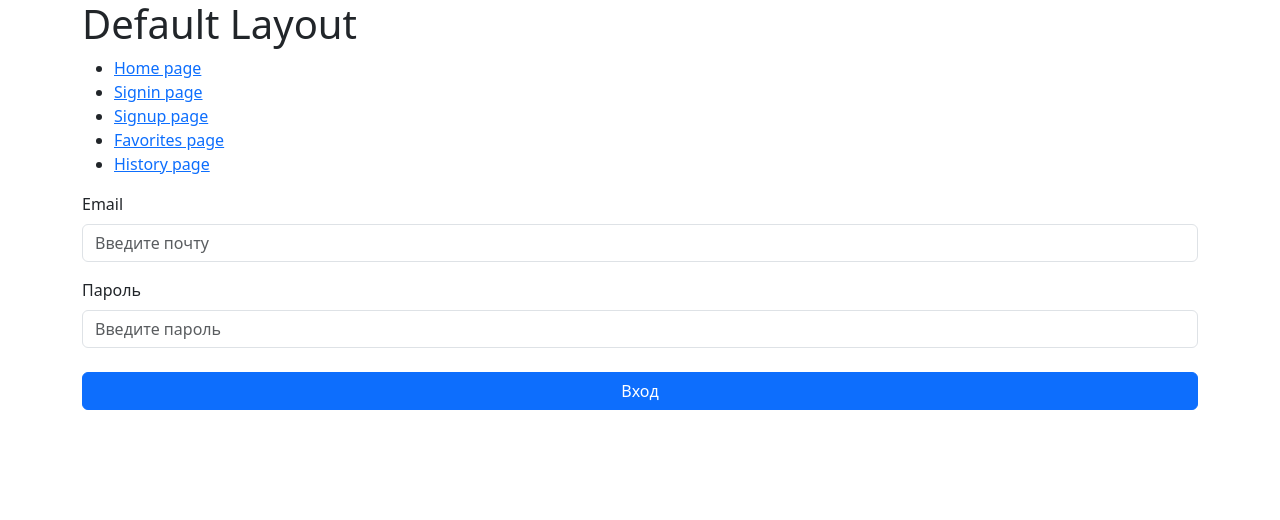
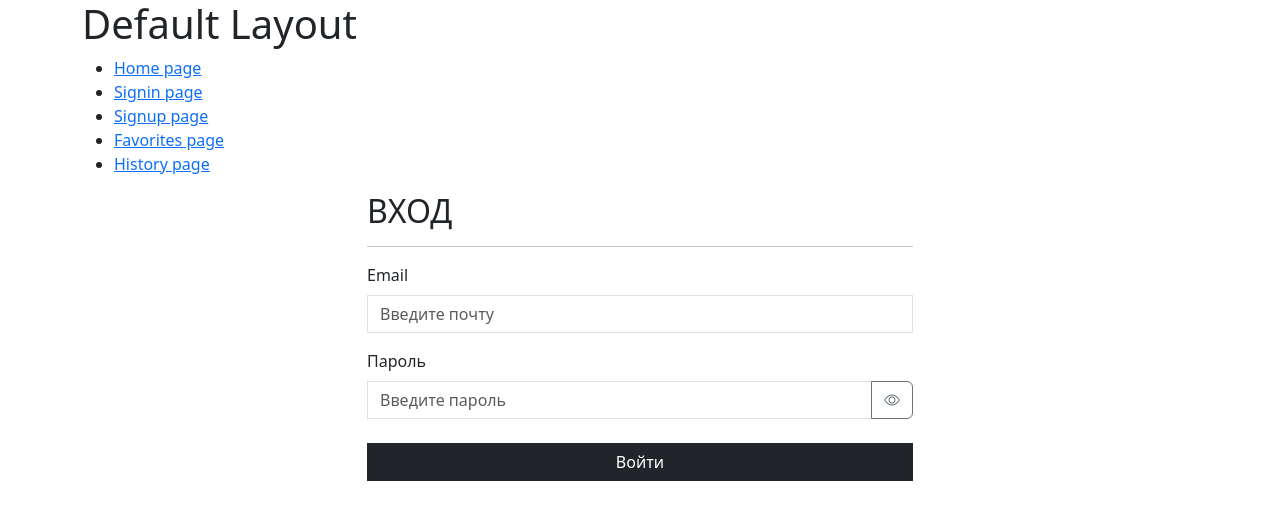
Before and after one commit to absolemDev/aston-team-work, a React (Create React App) app: page /signin in a window 1280 px wide. Shown: the top 520 px of the page. Built offline with nearby package versions, Linux system fonts and the light colour scheme; no server answers.

Commit message:
forms: styled forms

```diff
--- a/package.json
+++ b/package.json
@@ -13,6 +13,7 @@
     "@types/react-dom": "^18.2.19",
     "axios": "^1.6.7",
     "bootstrap": "^5.3.3",
+    "bootstrap-icons": "^1.11.3",
     "react": "^18.2.0",
     "react-bootstrap": "^2.10.1",
     "react-dom": "^18.2.0",
--- a/src/app/components/common/form/button.tsx
+++ b/src/app/components/common/form/button.tsx
@@ -22,7 +22,7 @@ const ButtonElement = ({
     <Button
       type={type}
       variant={variant}
-      className={`mt-2${stretch ? " w-100" : ""}`}
+      className={`mt-2 rounded-0 ${stretch ? " w-100" : ""}`}
       disabled={disabled}
       onClick={onClick}
     >
--- a/src/app/components/common/form/inputGroup.tsx
+++ b/src/app/components/common/form/inputGroup.tsx
@@ -1,5 +1,5 @@
-import { ChangeEventHandler, memo } from "react";
-import { Form } from "react-bootstrap";
+import { ChangeEventHandler, memo, useState } from "react";
+import { Button, Form, InputGroup } from "react-bootstrap";
 
 interface InputGroupProps {
   value: string;
@@ -12,7 +12,7 @@ interface InputGroupProps {
   error?: string;
 }
 
-const InputGroup = ({
+const FieldGroup = ({
   id,
   type = "text",
   label,
@@ -20,22 +20,36 @@ const InputGroup = ({
   error,
   ...props
 }: InputGroupProps) => {
+  const [showPassword, setShowPassword] = useState(false);
+
+  const toggleShowPassword = () => {
+    setShowPassword((prevState) => !prevState);
+  };
+
   return (
     <Form.Group className="mb-3" controlId={id}>
       {label && <Form.Label>{label}</Form.Label>}
+      <InputGroup>
         <Form.Control
-        type={type}
+          type={showPassword ? "text" : type}
           name={name || id}
           {...props}
           isInvalid={!!error}
+          className="rounded-0"
         />
+        {type === "password" && (
+          <Button variant="outline-secondary" onClick={toggleShowPassword}>
+            <i className={"bi bi-eye" + (showPassword ? "-slash" : "")}></i>
+          </Button>
+        )}
         {error && (
           <Form.Control.Feedback type="invalid">{error}</Form.Control.Feedback>
         )}
+      </InputGroup>
     </Form.Group>
   );
 };
 
-const InputGroupMemo = memo(InputGroup);
+const InputGroupMemo = memo(FieldGroup);
 
 export { InputGroupMemo };
--- a/src/app/components/pages/signin.page.tsx
+++ b/src/app/components/pages/signin.page.tsx
@@ -1,11 +1,14 @@
 import React from "react";
 import { LoginFrom } from "../ui/forms/loginFrom";
+import { Col, Row } from "react-bootstrap";
 
 const SigninPage = () => {
   return (
-    <>
-      <LoginFrom />
-    </>
+    <Row>
+      <Col md={{ span: 6, offset: 3 }}>
+        <LoginFrom />
+      </Col>
+    </Row>
   );
 };
 
--- a/src/app/components/pages/signup.page.tsx
+++ b/src/app/components/pages/signup.page.tsx
@@ -1,10 +1,13 @@
+import { Col, Row } from "react-bootstrap";
 import { RegisterForm } from "../ui";
 
 const SignupPage = () => {
   return (
-    <>
-      <RegisterForm />
-    </>
+    <Row>
+      <Col md={{ span: 6, offset: 3 }}>
+        <RegisterForm />
+      </Col>
+    </Row>
   );
 };
 
--- a/src/app/components/ui/forms/loginFrom.tsx
+++ b/src/app/components/ui/forms/loginFrom.tsx
@@ -39,7 +39,7 @@ const LoginFrom = () => {
 
   const onSubmit: FormSubmit = useCallback(
     (data) => dispatch(logIn(data.email, data.password, () => navigate("/"))),
-    [dispatch]
+    [dispatch, navigate]
   );
 
   const { formData, handeleSubmit, handleChange, errors } = useForm(
@@ -56,6 +56,9 @@ const LoginFrom = () => {
   );
 
   return (
+    <>
+      <h2>ВХОД</h2>
+      <hr />
       <Form onSubmit={handeleSubmit}>
         <InputGroupMemo
           id="email"
@@ -74,8 +77,8 @@ const LoginFrom = () => {
           placeholder="Введите пароль"
           error={errors.password}
         />
-      <ButtonMemo type="submit" disabled={isLoading} stretch>
-        Вход
+        <ButtonMemo type="submit" disabled={isLoading} variant="dark" stretch>
+          Войти
         </ButtonMemo>
         {authError && (
           <Alert variant="danger" className="mt-3">
@@ -83,6 +86,7 @@ const LoginFrom = () => {
           </Alert>
         )}
       </Form>
+    </>
   );
 };
 
--- a/src/app/components/ui/forms/registerForm.tsx
+++ b/src/app/components/ui/forms/registerForm.tsx
@@ -20,7 +20,7 @@ const RegisterForm = () => {
   const validatorConfig = {
     name: {
       isRequired: {
-        message: "Имя обязатен для заполнения",
+        message: "Имя обязательно для заполнения",
       },
     },
     email: {
@@ -70,6 +70,9 @@ const RegisterForm = () => {
   );
 
   return (
+    <>
+      <h2>РЕГИСТРАЦИЯ</h2>
+      <hr />
       <Form onSubmit={handeleSubmit}>
         <InputGroupMemo
           id="name"
@@ -96,7 +99,7 @@ const RegisterForm = () => {
           placeholder="Введите пароль"
           error={errors.password}
         />
-      <ButtonMemo type="submit" disabled={isLoading} stretch>
+        <ButtonMemo type="submit" disabled={isLoading} variant="dark" stretch>
           Регистрация
         </ButtonMemo>
         {authError && (
@@ -105,6 +108,7 @@ const RegisterForm = () => {
           </Alert>
         )}
       </Form>
+    </>
   );
 };
 
--- a/src/app/services/localStorage.service.ts
+++ b/src/app/services/localStorage.service.ts
@@ -22,6 +22,10 @@ const setTokens = ({
   localStorage.setItem(TOKEN_KEY, idToken);
   localStorage.setItem(REFRESH_KEY, refreshToken);
   localStorage.setItem(EXPIRES_KEY, expiresDate.toString());
+};
+
+const setUserName = (name: string) => {
+  localStorage.setItem(USER_NAME_KEY, name);
 };
 
 const getAccessToken = () => {
@@ -54,6 +58,7 @@ const getUserName = () => {
 
 const localStorageService = {
   setTokens,
+  setUserName,
   getAccessToken,
   getRefreshToken,
   getTokenExpiresDate,
--- a/src/app/store/slices/user.slice.ts
+++ b/src/app/store/slices/user.slice.ts
@@ -16,7 +16,7 @@ const initialState: UserState = {
   userName: localStorageService.getUserName() || "",
   favorites: [],
   history: [],
-  isLoggedIn: false,
+  isLoggedIn: !!localStorageService.getUserName(),
   isLoading: false,
   error: "",
 };
@@ -76,6 +76,7 @@ export const logIn =
       const authData = await authService.login({ email, password });
       localStorageService.setTokens(authData);
       const { content } = await userService.getUserData();
+      localStorageService.setUserName(content.name);
       dispatch(authRequestSuccess({ name: content.name }));
       redirect();
     } catch (error) {
@@ -97,6 +98,7 @@ export const signUp =
       const data = await authService.register({ email, password });
       await userService.create({ _id: data.localId, name, email });
       localStorageService.setTokens(data);
+      localStorageService.setUserName(name);
       dispatch(authRequestSuccess({ name }));
       redirect();
     } catch (error) {
--- a/src/index.tsx
+++ b/src/index.tsx
@@ -5,6 +5,7 @@ import { store } from "./app/store/store";
 import { App } from "./app";
 import { BrowserRouter } from "react-router-dom";
 import "bootstrap/dist/css/bootstrap.min.css";
+import "bootstrap-icons/font/bootstrap-icons.min.css";
 
 const container = document.getElementById("root")!;
 const root = createRoot(container);
```
Also changed, not shown: 1 other file (tests, documents, lock files or other folders). Lines whose indentation alone changed are shown as unchanged.
